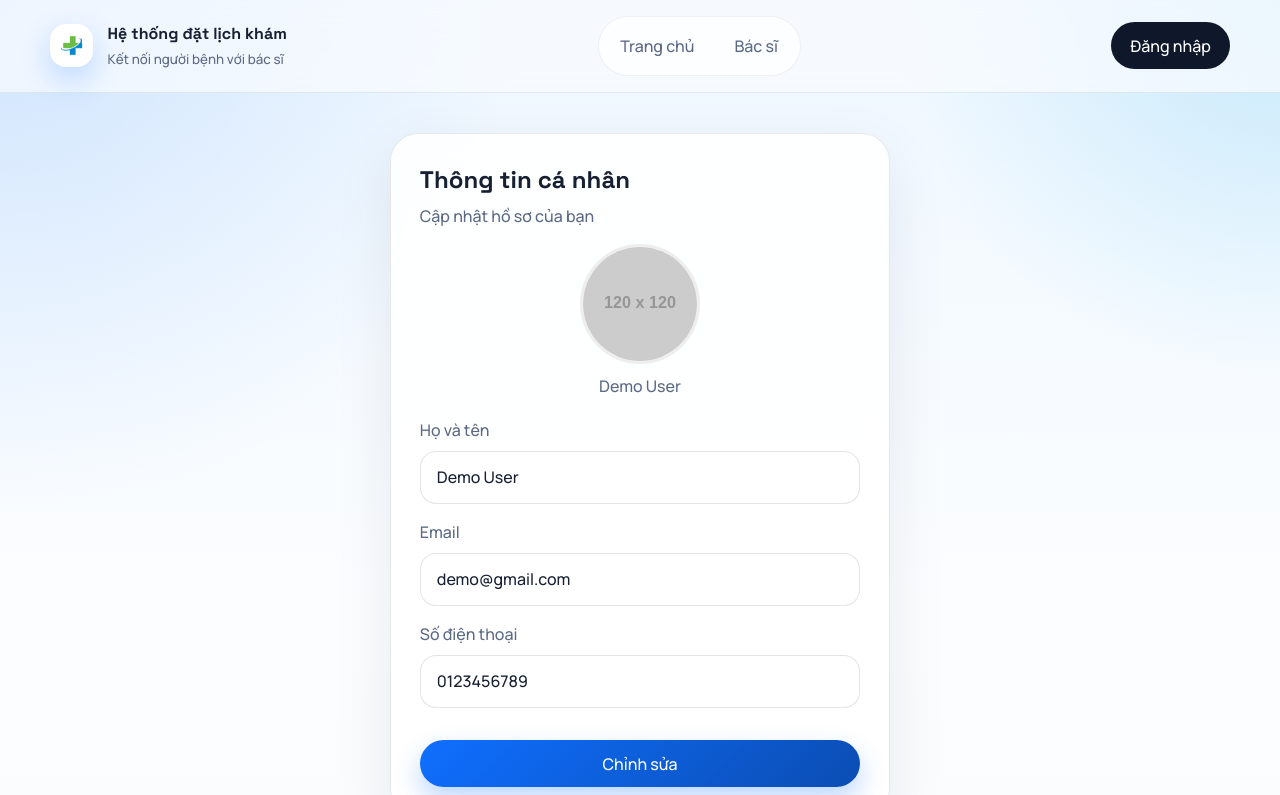
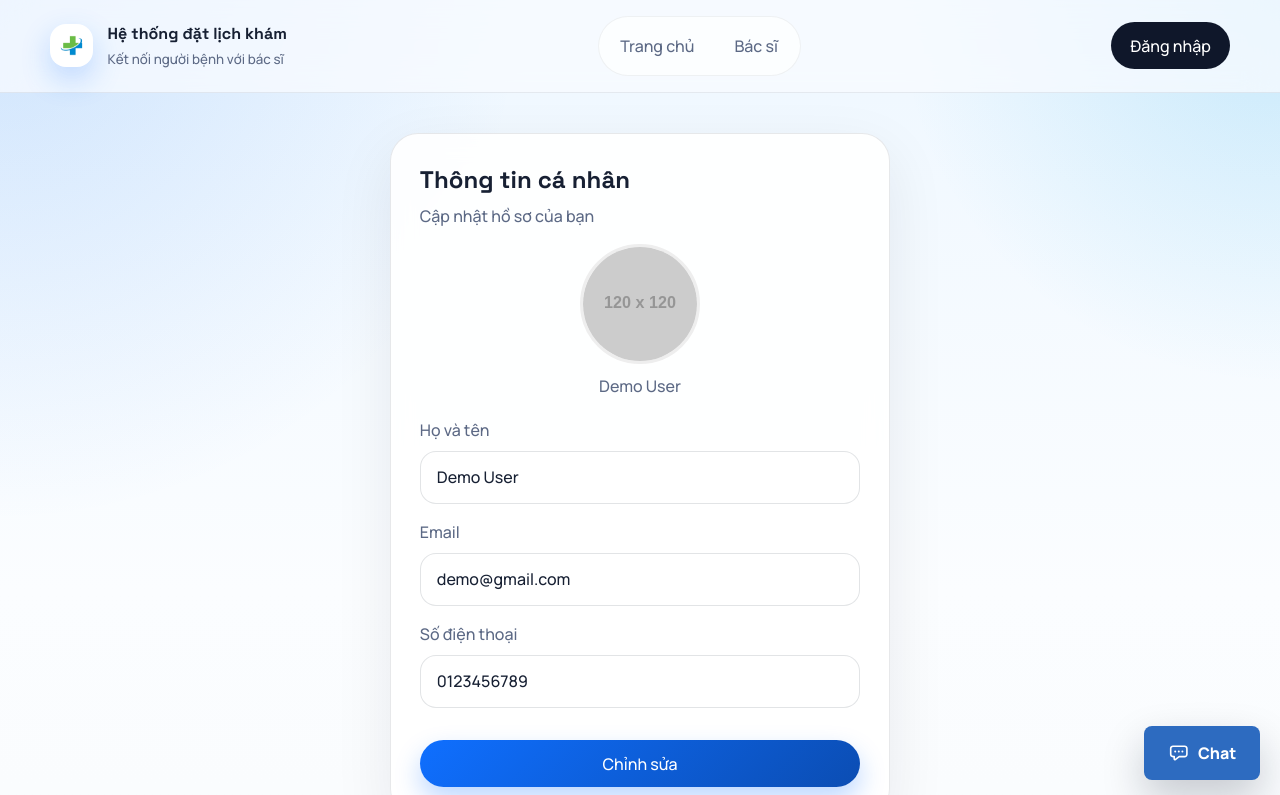
Before and after one commit to DatLe328/He-Thong-Dat-Lich-Kham, a React (Vite) app in the folder frontend/: page /profile in a window 1280 px wide. Shown: the top 795 px of the page. Built offline with nearby package versions, Linux system fonts and the light colour scheme; no server answers.

Commit message:
QUAN-32 Xây dựng cửa sổ chatbot

```diff
--- a/frontend/src/components/AppShell.tsx
+++ b/frontend/src/components/AppShell.tsx
@@ -3,6 +3,7 @@ import { NavLink, Outlet, useNavigate } from "react-router-dom";
 import { useAuth } from "../context/AuthContext";
 import { useDoctorDirectory } from "../context/DoctorDirectoryContext";
 import { resolveDoctorIdByUserId } from "../lib/doctors";
+import ChatbotWidget from "./ChatbotWidget";
 import logoWeb from "../assets/logo-web.png";
 
 function getNavLinkClass(isActive: boolean) {
@@ -166,6 +167,8 @@ function AppShell() {
           </div>
         </div>
       </footer>
+
+      <ChatbotWidget />
     </div>
   );
 }
--- /dev/null
+++ b/frontend/src/components/ChatbotWidget.tsx
@@ -0,0 +1,93 @@
+import { useState } from "react";
+
+function ChatIcon() {
+  return (
+    <svg
+      aria-hidden="true"
+      className="chatbot-icon"
+      fill="none"
+      viewBox="0 0 24 24"
+    >
+      <path
+        d="M5.75 16.25H5.5A2.5 2.5 0 0 1 3 13.75v-6.5a2.5 2.5 0 0 1 2.5-2.5h13a2.5 2.5 0 0 1 2.5 2.5v6.5a2.5 2.5 0 0 1-2.5 2.5h-6.1l-4.3 3.25a.75.75 0 0 1-1.2-.6v-2.65H5.75Z"
+        stroke="currentColor"
+        strokeLinecap="round"
+        strokeLinejoin="round"
+        strokeWidth="1.8"
+      />
+      <path
+        d="M8 10.5h.01M12 10.5h.01M16 10.5h.01"
+        stroke="currentColor"
+        strokeLinecap="round"
+        strokeLinejoin="round"
+        strokeWidth="2.2"
+      />
+    </svg>
+  );
+}
+
+function ChatbotWidget() {
+  const [isOpen, setIsOpen] = useState(false);
+
+  return (
+    <section className="chatbot-widget" aria-label="Chatbot hỗ trợ đặt lịch">
+      {isOpen ? (
+        <div className="chatbot-window" role="dialog" aria-label="Cửa sổ chatbot">
+          <header className="chatbot-window__header">
+            <div className="chatbot-window__title">
+              <span className="chatbot-window__avatar">
+                <ChatIcon />
+              </span>
+              <div>
+                <strong>Trợ lý đặt lịch</strong>
+                <small>Đang sẵn sàng hỗ trợ</small>
+              </div>
+            </div>
+
+            <button
+              type="button"
+              className="chatbot-window__close"
+              aria-label="Đóng chatbot"
+              onClick={() => setIsOpen(false)}
+            >
+              ×
+            </button>
+          </header>
+
+          <div className="chatbot-window__body">
+            <div className="chatbot-message chatbot-message--bot">
+              Xin chào, mình có thể hỗ trợ bạn tìm bác sĩ, xem lịch trống hoặc hướng dẫn đặt lịch khám.
+            </div>
+          </div>
+
+          <form
+            className="chatbot-window__composer"
+            onSubmit={(event) => event.preventDefault()}
+          >
+            <input
+              type="text"
+              aria-label="Nhập tin nhắn"
+              placeholder="Nhập câu hỏi của bạn..."
+            />
+            <button type="button" aria-label="Gửi tin nhắn">
+              Gửi
+            </button>
+          </form>
+        </div>
+      ) : null}
+
+      <button
+        type="button"
+        className="chatbot-toggle"
+        aria-expanded={isOpen}
+        aria-label={isOpen ? "Đóng chatbot" : "Mở chatbot"}
+        onClick={() => setIsOpen((current) => !current)}
+      >
+        <ChatIcon />
+        <span>Chat</span>
+      </button>
+    </section>
+  );
+}
+
+export default ChatbotWidget;
--- a/frontend/src/styles/global.css
+++ b/frontend/src/styles/global.css
@@ -2074,6 +2074,206 @@ code {
   background: linear-gradient(135deg, #0ea5e9, #0284c7);
 }
 
+.chatbot-widget {
+  position: fixed;
+  right: 1.25rem;
+  bottom: 1.25rem;
+  z-index: 60;
+  display: grid;
+  justify-items: end;
+  gap: 0.9rem;
+  pointer-events: none;
+}
+
+.chatbot-widget > * {
+  pointer-events: auto;
+}
+
+.chatbot-toggle {
+  display: inline-flex;
+  align-items: center;
+  justify-content: center;
+  gap: 0.55rem;
+  min-width: 7.25rem;
+  min-height: 3.35rem;
+  padding: 0.8rem 1rem;
+  border: 0;
+  border-radius: 8px;
+  color: white;
+  background: #2D6BC0;
+  box-shadow: 0 18px 42px rgba(15, 23, 42, 0.22);
+  cursor: pointer;
+  font-weight: 800;
+}
+
+.chatbot-icon {
+  width: 1.35rem;
+  height: 1.35rem;
+  flex: 0 0 auto;
+}
+
+.chatbot-window {
+  width: min(23.5rem, calc(100vw - 2rem));
+  overflow: hidden;
+  border: 1px solid rgba(23, 32, 51, 0.12);
+  border-radius: 8px;
+  background: #ffffff;
+  box-shadow: 0 24px 70px rgba(15, 23, 42, 0.24);
+  transform-origin: right bottom;
+  animation: chatbot-window-in 260ms cubic-bezier(0.16, 1, 0.3, 1) both;
+}
+
+.chatbot-window__header {
+  display: flex;
+  align-items: center;
+  justify-content: space-between;
+  gap: 1rem;
+  padding: 1rem;
+  color: white;
+  background: #2D6BC0;
+}
+
+.chatbot-window__title {
+  display: flex;
+  align-items: center;
+  min-width: 0;
+  gap: 0.75rem;
+}
+
+.chatbot-window__title strong,
+.chatbot-window__title small {
+  display: block;
+}
+
+.chatbot-window__title small {
+  color: rgba(255, 255, 255, 0.78);
+  font-size: 0.82rem;
+}
+
+.chatbot-window__avatar {
+  width: 2.45rem;
+  height: 2.45rem;
+  display: grid;
+  place-items: center;
+  flex: 0 0 auto;
+  border-radius: 8px;
+  background: rgba(255, 255, 255, 0.16);
+}
+
+.chatbot-window__close {
+  width: 2.1rem;
+  height: 2.1rem;
+  display: grid;
+  place-items: center;
+  flex: 0 0 auto;
+  border: 1px solid rgba(255, 255, 255, 0.2);
+  border-radius: 8px;
+  color: white;
+  background: rgba(255, 255, 255, 0.12);
+  cursor: pointer;
+  font-size: 1.35rem;
+  line-height: 1;
+}
+
+.chatbot-window__body {
+  display: grid;
+  align-content: start;
+  gap: 0.8rem;
+  max-height: 22rem;
+  min-height: 19rem;
+  overflow-y: auto;
+  padding: 1rem;
+  background: linear-gradient(180deg, #f8fbff, #eef7ff);
+}
+
+.chatbot-message {
+  width: fit-content;
+  max-width: 88%;
+  align-self: start;
+  padding: 0.75rem 0.85rem;
+  border-radius: 8px;
+  font-size: 0.94rem;
+  line-height: 1.45;
+}
+
+.chatbot-message--bot {
+  justify-self: start;
+  color: var(--text);
+  background: white;
+  border: 1px solid rgba(23, 32, 51, 0.08);
+}
+
+.chatbot-message--user {
+  justify-self: end;
+  color: white;
+  background: #0f6fff;
+}
+
+.chatbot-suggestions {
+  display: flex;
+  flex-wrap: wrap;
+  gap: 0.5rem;
+}
+
+.chatbot-suggestions button {
+  min-height: 2.15rem;
+  padding: 0.45rem 0.65rem;
+  border: 1px solid rgba(15, 111, 255, 0.22);
+  border-radius: 8px;
+  color: #0b4db3;
+  background: #ffffff;
+  cursor: pointer;
+  font-size: 0.86rem;
+  font-weight: 700;
+}
+
+.chatbot-window__composer {
+  display: grid;
+  grid-template-columns: minmax(0, 1fr) auto;
+  gap: 0.6rem;
+  padding: 0.85rem;
+  background: white;
+  border-top: 1px solid rgba(23, 32, 51, 0.08);
+}
+
+.chatbot-window__composer input {
+  min-width: 0;
+  min-height: 2.7rem;
+  padding: 0.75rem 0.85rem;
+  border: 1px solid rgba(23, 32, 51, 0.12);
+  border-radius: 8px;
+  color: var(--text);
+  outline: none;
+}
+
+.chatbot-window__composer input:focus {
+  border-color: rgba(15, 111, 255, 0.45);
+  box-shadow: 0 0 0 4px rgba(15, 111, 255, 0.1);
+}
+
+.chatbot-window__composer button {
+  min-height: 2.7rem;
+  padding: 0.65rem 0.9rem;
+  border: 0;
+  border-radius: 8px;
+  color: white;
+  background: #101E43;
+  cursor: pointer;
+  font-weight: 800;
+}
+
+@keyframes chatbot-window-in {
+  from {
+    opacity: 0;
+    transform: translateY(18px) scale(0.94);
+  }
+
+  to {
+    opacity: 1;
+    transform: translateY(0) scale(1);
+  }
+}
+
 @keyframes fade-up {
   from {
     opacity: 0;
@@ -2323,6 +2523,20 @@ code {
     justify-content: center;
   }
 
+  .chatbot-widget {
+    right: 0.75rem;
+    left: 0.75rem;
+    bottom: 0.75rem;
+  }
+
+  .chatbot-window {
+    width: 100%;
+  }
+
+  .chatbot-toggle {
+    width: 100%;
+  }
+
   .testimonial-grid,
   .news-grid {
     grid-template-columns: 1fr;
```
